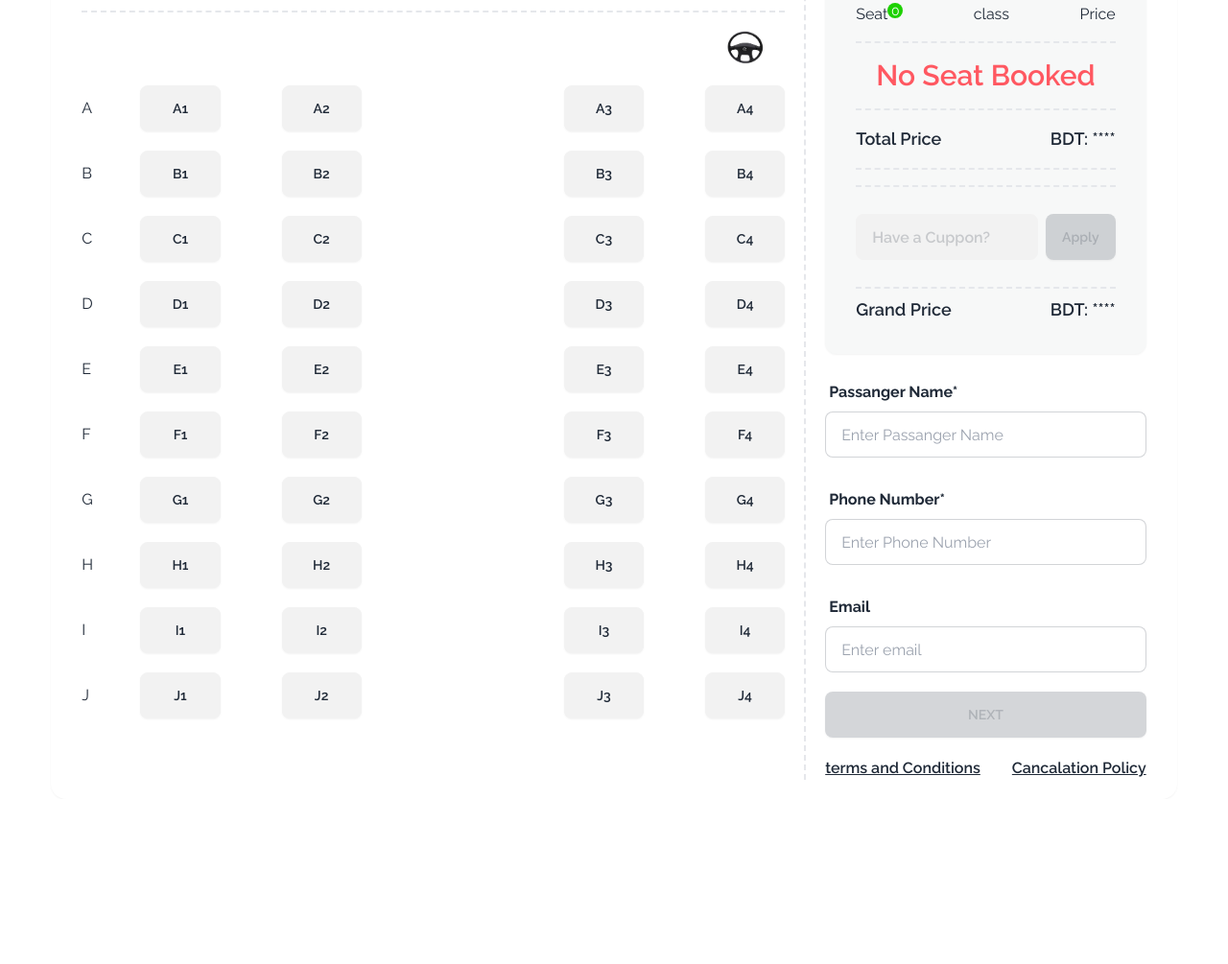
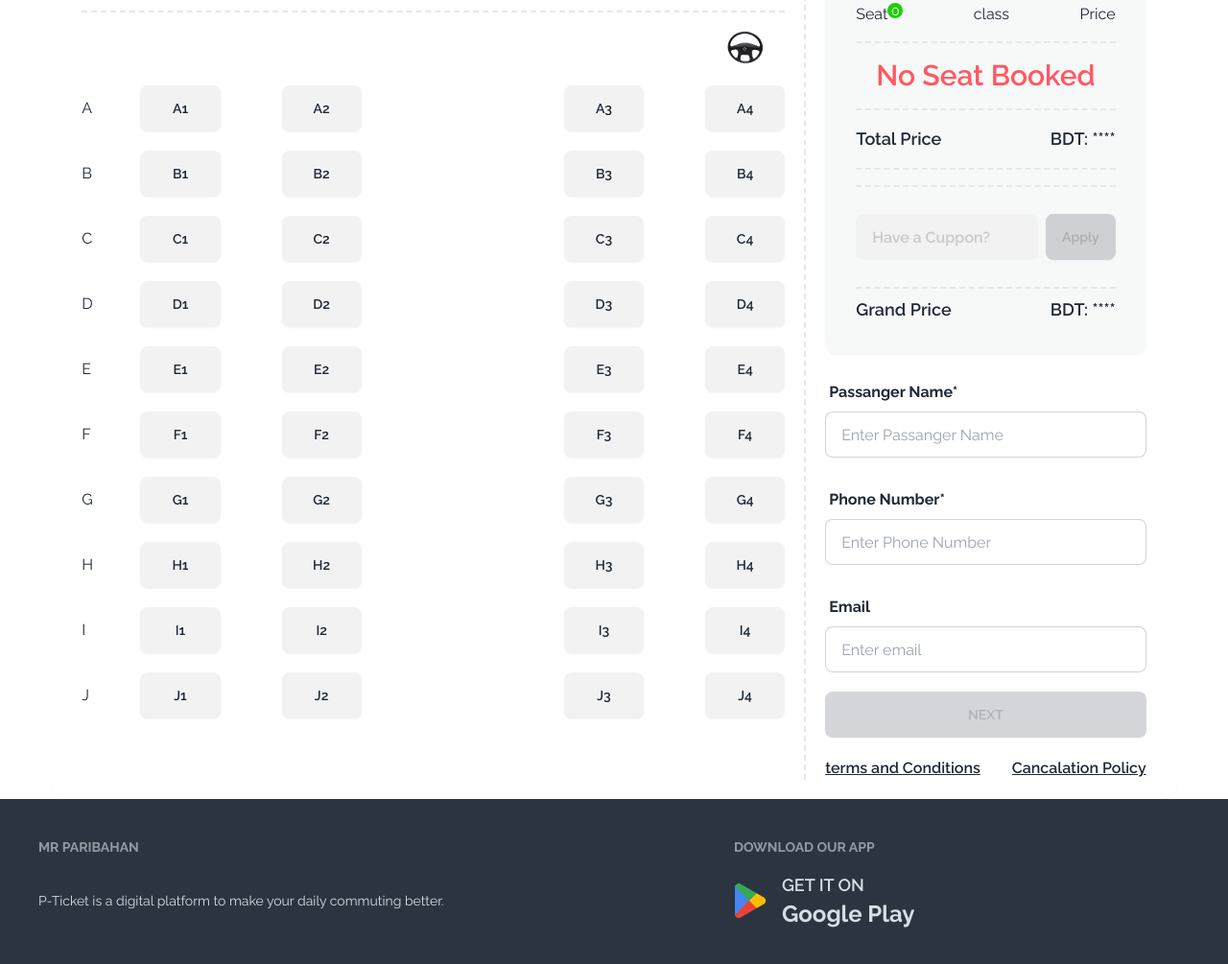
Before and after one commit to Mominur-sumon/MR-Paribahan, a plain HTML site: page index.html in a window 1280 px wide. Shown: the part 2031-3036 px from the top of the page at 96% size. Before the commit the page ends 2864 px from the top, so only its background shows below. Drawn offline with nearby package versions, Linux system fonts and the light colour scheme.

Commit message:
footer section partially add .

```diff
--- a/index.html
+++ b/index.html
@@ -171,7 +171,7 @@
                     </div>
                     <div class="flex justify-around items-center">
                         <p class="text-right text-lg font-semibold mt-4">NEW15</p>
-                    <p class="text-gray-600">Coupon Code</p>
+                        <p class="text-gray-600">Coupon Code</p>
                     </div>
                 </div>
 
@@ -187,7 +187,7 @@
                     </div>
                     <div class="flex justify-around items-center">
                         <p class="text-right text-lg font-semibold mt-4">Cupple 20</p>
-                    <p class="text-gray-600">Coupon Code</p>
+                        <p class="text-gray-600">Coupon Code</p>
                     </div>
                 </div>
             </div>
@@ -525,7 +525,8 @@
                         <span class="label-text font-bold text-base">Phone Number*</span>
 
                     </div>
-                    <input id="phone-number" type="number" placeholder="Enter Phone Number" class="input input-bordered w-full" />
+                    <input id="phone-number" type="number" placeholder="Enter Phone Number"
+                        class="input input-bordered w-full" />
 
                     </label>
 
@@ -595,8 +596,30 @@
 
     </main>
 
-    <footer>
+    <footer class="footer bg-neutral text-neutral-content p-10">
+        <aside>
+            <h6 class="footer-title">MR Paribahan</h6>
+            <p>
 
+                <br />
+                P-Ticket is a digital platform to make your daily commuting better.
+            </p>
+        </aside>
+        <nav>
+            <h6 class="footer-title">Download our App</h6>
+            <div class="grid grid-flow-col gap-4 items-center">
+                <div>
+                    <a>
+                        <img src="images/playstore.png" alt="">
+                    </a>
+                </div>
+                <div>
+                    <h3 class="text-lg font-semibold">GET IT ON</h3>
+                    <h3 class="text-2xl font-bold">Google Play</h3>
+                </div>
+
+            </div>
+        </nav>
     </footer>
     <script src="./app.js"></script>
 </body>
```
